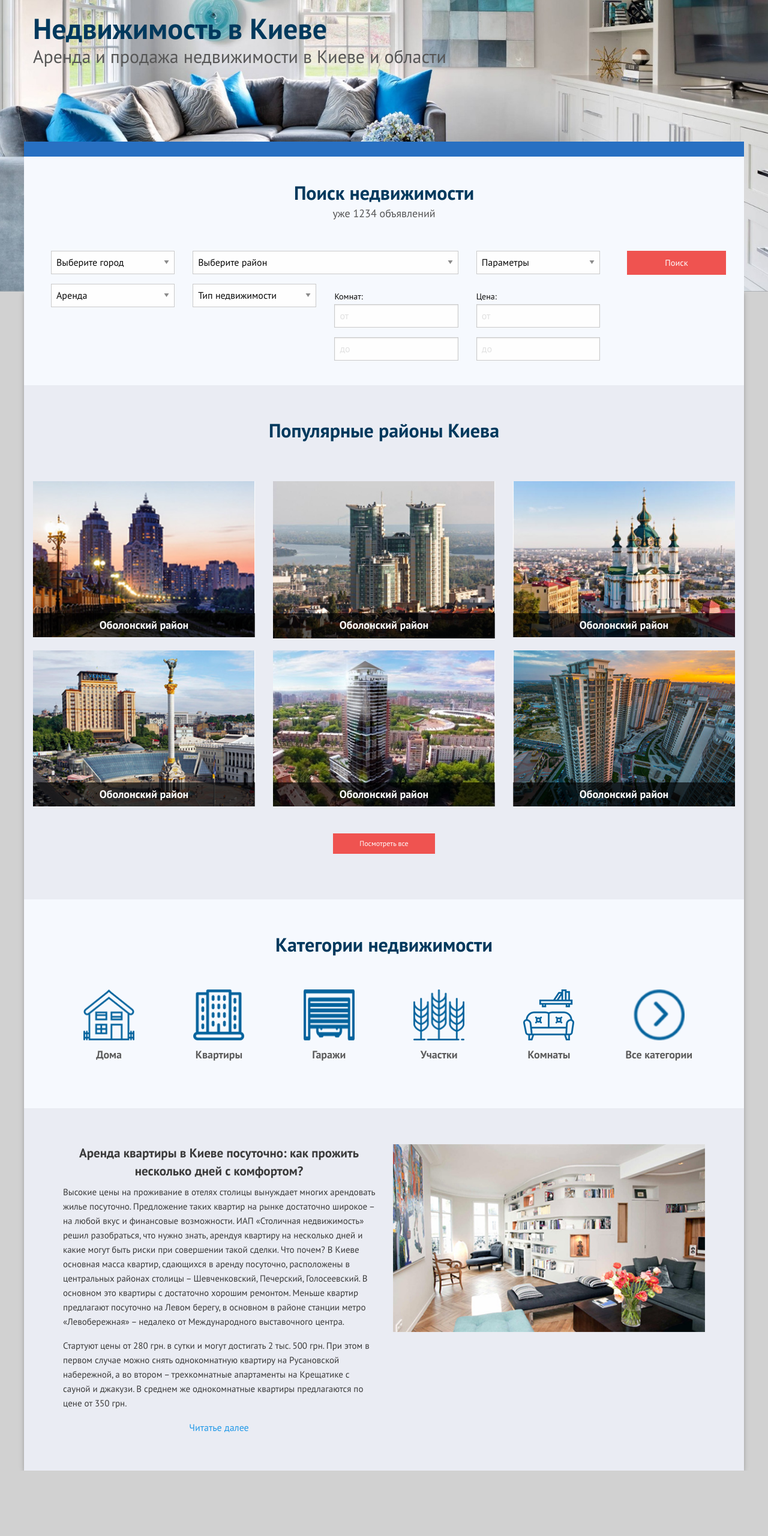
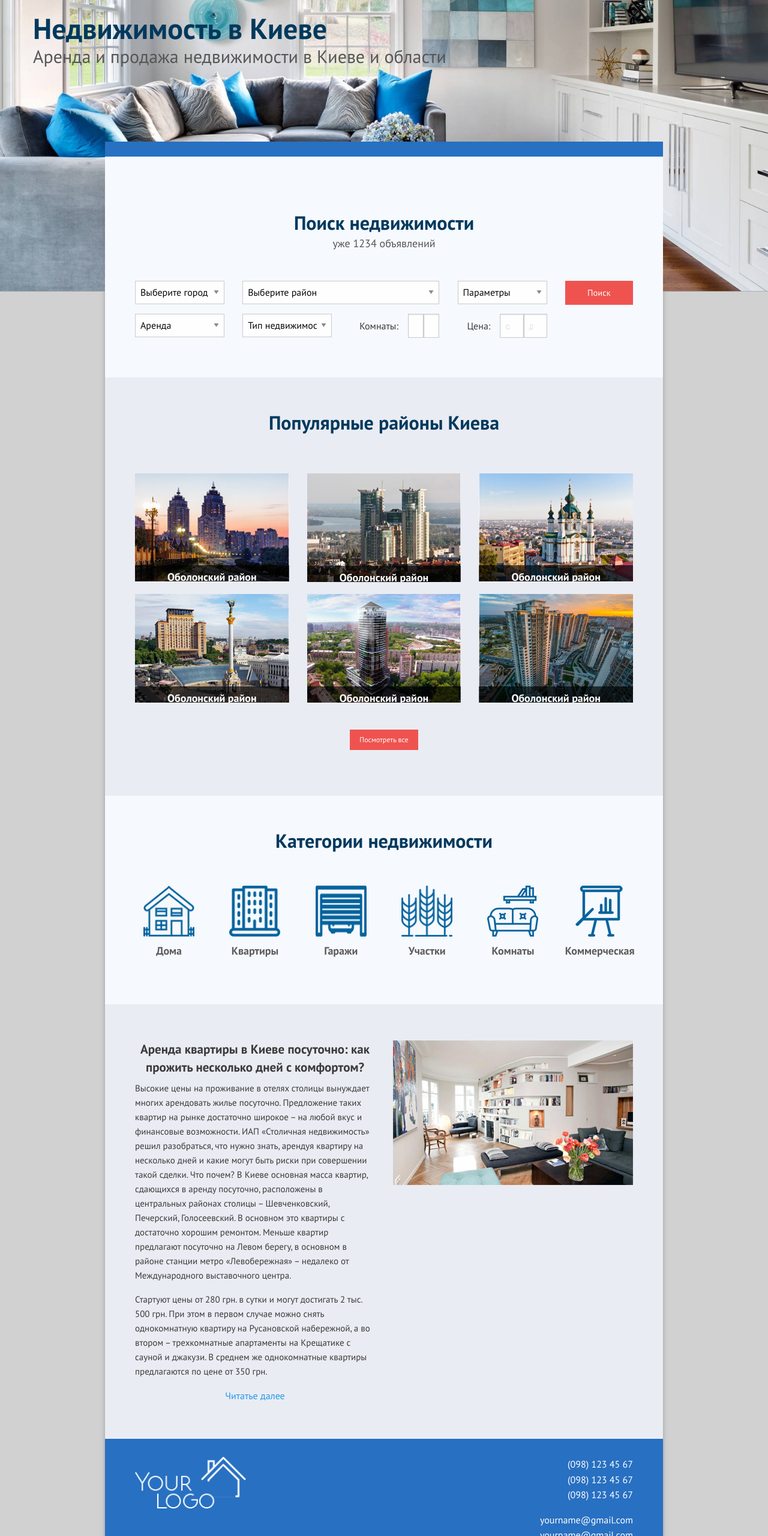
Before and after one commit to vorobiovkirill/lucky-house, a website: page src/index.html in a window 1280 px wide. Shown: the part 240-2800 px from the top of the page at 60% size. Before the commit the page ends 2691 px from the top, so only its background shows below. Drawn offline with Linux system fonts and the light colour scheme.

Commit message:
Обновление от 02.09.16

```diff
--- a/gulpfile.js
+++ b/gulpfile.js
@@ -72,10 +72,7 @@ gulp.task('removebuild', function() {
 // // =========================================
 gulp.task('build', ['removebuild', 'sass', 'libs'], function() {
 
-	var buildCss = gulp.src([ // Переносим библиотеки в продакшен
-		'src/css/style.css',
-		'src/css/libs.min.css'
-		])
+	var buildCss = gulp.src('src/css/**/*')
 	.pipe(gulp.dest('build/css'))
 
 	var buildFonts = gulp.src('src/fonts/**/*') // Переносим шрифты в продакшен
@@ -87,6 +84,9 @@ gulp.task('build', ['removebuild', 'sass', 'libs'], function() {
 	var buildHtml = gulp.src('src/*.html') // Переносим HTML в продакшен
 	.pipe(gulp.dest('build'));
 
+	var buildImage = gulp.src('src/img/**/*') // Переносим HTML в продакшен
+	.pipe(gulp.dest('build/img'));
+
 });
 // // =============================
 // Создаем задачу для очистки кеша
--- a/src/index.html
+++ b/src/index.html
@@ -112,13 +112,17 @@
 
 		</section>
 
-		<main class="large-collapse mdshadow page-content row">
+		<main class="page-content">
 
-			<!-- SECTION SEARCH START -->
+			<div class="row small-12 medium-8 large-9 columns">
 
-			<section class="section-white section-margin-top">
+				<div class="mdshadow">
 
-				<div class="search-section">
+					<!-- ========================== SECTION SEARCH START ========================== -->
+
+					<section id="lh-search" class="section-white section-margin-top lh-search-section">
+
+						<div class="lh-search-wrapper">
 
 							<div class="row">
 
@@ -150,7 +154,7 @@
 
 														<div class="medium-3 columns">
 
-													<div class="form-group">
+															<div class="form-group city-field">
 
 																<label>
 																	<select placeholder="Выберите город">
@@ -164,7 +168,7 @@
 
 														<div class="medium-6 columns">
 
-													<div class="form-group">
+															<div class="form-group district-field">
 
 																<label>
 																	<select placeholder="Выберите район">
@@ -178,7 +182,7 @@
 
 														<div class="medium-3 columns">
 
-													<div class="form-group">
+															<div class="form-group settings-field">
 
 																<label>
 																	<select placeholder="Параметры">
@@ -196,7 +200,7 @@
 
 														<div class="medium-3 columns">
 
-													<div class="form-group">
+															<div class="form-group arenda-field">
 
 																<label>
 																	<select>
@@ -210,7 +214,7 @@
 
 														<div class="medium-3 columns">
 
-													<div class="form-group">
+															<div class="form-group type-field">
 
 																<label>
 																	<select placeholder="Тип недвижимости">
@@ -224,12 +228,17 @@
 
 														<div class="medium-3 columns">
 
-													<div class="form-group">
+															<div class="form-group rooms-field">
 
-														<label for="middle-label" class="text-left middle">Комнат:
-															<input type="text" id="middle-label" placeholder="от">
-															<input type="text" id="middle-label" placeholder="до">
-														</label>
+																<div class="input-group">
+																	<span class="input-group-label">Комнаты:</span>
+																	<div class="input-group-field">
+																		<input class="input-group-field" type="number" placeholder="от">
+																	</div>
+																	<div class="input-group-field">
+																		<input class="input-group-field" type="number" placeholder="до">
+																	</div>
+																</div>
 
 															</div>
 
@@ -237,12 +246,17 @@
 
 														<div class="medium-3 columns">
 
-													<div class="form-group">
+															<div class="form-group price-field">
 
-														<label for="middle-label" class="text-left middle">Цена:
-															<input type="text" id="middle-label" placeholder="от">
-															<input type="text" id="middle-label" placeholder="до">
-														</label>
+																<div class="input-group">
+																	<span class="input-group-label">Цена:</span>
+																	<div class="input-group-field">
+																		<input class="input-group-field" type="number" placeholder="от">
+																	</div>
+																	<div class="input-group-field">
+																		<input class="input-group-field" type="number" placeholder="до">
+																	</div>
+																</div>
 
 															</div>
 
@@ -278,11 +292,13 @@
 
 					</section>
 
-			<!-- SECTION SEARCH END -->
+					<!-- SECTION ========================== SEARCH END ========================== -->
 
-			<!-- SECTION DISTRICTS START -->
+					<!-- SECTION ========================== DISTRICTS START ========================== -->
 
-			<section id="re_districts" class="section section-grey re-district-section">
+					<section id="lh_districts" class="section section-grey lh-district-section">
+
+						<div class="lh-districts-wrapper">
 
 							<div class="row">
 
@@ -297,8 +313,6 @@
 								</div>
 
 							</div>
-
-				<div class="districts-wrapper">
 
 							<div class="row">
 
@@ -440,8 +454,6 @@
 
 							</div>
 
-				</div>
-
 							<div class="row">
 
 								<div class="columns small-6 large-2 large-offset-5 small-offset-3">
@@ -452,13 +464,17 @@
 
 							</div>
 
+						</div>
+
 					</section>
 
-			<!-- SECTION DISTRITS END -->
+					<!--========================== SECTION DISTRITS END ========================== -->
 
-			<!-- CATEGORY START -->
+					<!--========================== CATEGORY  START ========================== -->
 
-			<section id="re_category" class="section section-white re-category-section">
+					<section id="lh_category" class="section section-white lh-category-section">
+
+						<div class="lh-category-wrapper">
 
 							<div class="row">
 
@@ -473,8 +489,6 @@
 								</div>
 
 							</div>
-
-				<div class="category-wrapper">
 
 							<div class="row">
 
@@ -564,9 +578,9 @@
 
 										<a href="" title="">
 
-									<img class="category-icon" src="img/category icons/next.png" alt="">
+											<img class="category-icon" src="img/category icons/presentation.png" alt="">
 
-									<span>Все категории</span>
+											<span>Коммерческая</span>
 
 										</a>
 
@@ -580,13 +594,13 @@
 
 					</section>
 
-			<!-- CATEGORY END -->
+					<!-- ========================== CATEGORY END ========================== -->
 
-			<!-- ABOUT START  -->
+					<!-- ========================== ABOUT START ========================== -->
 
-			<section id="re-about" class="section section-grey re-about-section">
+					<section id="lh-about" class="section section-grey lh-about-section">
 
-				<div class="re-about-wrapper">
+						<div class="lh-about-wrapper">
 
 							<div class="row">
 
@@ -622,13 +636,82 @@
 
 					</section>
 
-				<!-- ABOUT END  -->
+					<!-- ========================== ABOUT END ========================== -->
+
+					<!-- ========================== FOOTER START ========================== -->
+
+					<footer class="page-footer">
+
+						<div class="footer-top">
+
+							<div class="row">
+
+								<div class="small-12 medium-4 large-3 columns">
+
+									<div class="footer-logo">
+
+										<img src="img/logo/logo-w.png" alt="logo">
+
+									</div>
+
+								</div>
+
+								<div class="small-12 medium-4 large-6 columns">
+
+
+								</div>
+
+								<div class="small-12 medium-4 large-3 columns">
+
+									<div class="footer-contacts text-right">
+
+										<ul>
+											<li><a href="" title="">(098) 123 45 67</a></li>
+											<li><a href="" title="">(098) 123 45 67</a></li>
+											<li><a href="" title="">(098) 123 45 67</a></li>
+										</ul>
+
+										<ul>
+											<li><a href="" title="">yourname@gmail.com</a></li>
+											<li><a href="" title="">yourname@gmail.com</a></li>
+										</ul>
+
+									</div>
+
+								</div>
+
+							</div>
+
+						</div>
+
+						<div class="footer-bottom">
+
+							<div class="small-12 medium-6 large-6 large-centered">
+
+								<div class="copyright-text lantrix-footer-hover">
+
+									<span>© 2016 All right reserved. Designed and Developed by<br>
+										<a href="https://lantrix.com.ua/" data-hover="Lantrix" title="Создание сайта - студия Lantrix">
+											Lantrix
+										</a></span>
+
+									</div>
+
+								</div>
+
+							</div>
+
+						</footer>
+
+						<!-- ========================== FOOTER END ========================== -->
+
+					</div>
+
+				</div>
 
 			</main>
 
-			<footer class="page-footer">
 
-			</footer>
 
 		</div>
 
--- a/src/sass/_base.sass
+++ b/src/sass/_base.sass
@@ -20,6 +20,9 @@ a
 	cursor: pointer
 	&:hover
 		text-decoration: none
+
+ol, ul
+	list-style-type: none
 
 h1, h2, h3, h4, h5, h6
 	font:
--- a/src/sass/style.sass
+++ b/src/sass/style.sass
@@ -4,6 +4,7 @@
 @import "libs"
 @import "buttons"
 
+/* HEADER START */
 .page-header
 	background: #fff
 
@@ -27,8 +28,8 @@
 	background: $main-color
 
 
+/* SECTION HERO INTRO BANNER START */
 
-/* SECTION HERO INTRO BANNER */
 .hero-img
 	width: 100%
 	height: 75vh
@@ -58,10 +59,11 @@
 		color: #565656
 
 
-/* SECTION SEARCH */
-.search-section
+/* SECTION SEARCH START */
+
+.lh-search-wrapper
 	border-top: 25px solid $main-color
-
+	padding: 50px
 	.search-title
 		padding: 45px 0 50px
 
@@ -72,24 +74,33 @@
 			line-height: rem(18)
 			color: #565656
 
+.search-house
+	.rooms-field, .price-field
+		.input-group-label
+			background: transparent
+			border: none
+			color: #3a3a3a
 
-/* DISTRICTS SECTION*/
+/* DISTRICTS SECTION START */
 
-.districts-wrapper
+.lh-districts-wrapper
+	padding: 0 50px
 
 	.district-item
 		position: relative
 		margin: 10px auto
 		overflow: hidden
+
 		&:hover .districts-content
 			bottom: 0
 			background: rgba(40,112,194,0.65)
+
 		&:hover .districts-content h4
 			padding: 30% 0 0
 
 		.districts-content
 			+size(100%)
-			@include position(absolute, null null -220px null)
+			@include position(absolute, null null -85% null)
 			background: rgba(0,0,0,0.65)
 			text-align: center
 			h4
@@ -103,16 +114,17 @@
 .view-all
 	margin-top: 35px
 
+/* CATEGORY SECTION START */
 
+.lh-category-wrapper
+	padding: 0 50px
 
-/* CATEGORY SECTION */
-.category-wrapper
-	padding: 0 50px
 	.category-item
 		font-size: 0
 		line-height: 1
 		position: relative
 		margin-bottom: 20px
+
 		.category-icon
 			+size(85px)
 		span
@@ -122,19 +134,69 @@
 			font-weight: bold
 			color: #5c5c5c
 
-/* ABOUT */
+/* SECTION ABOUT START */
 
-.re-about-wrapper
+.lh-about-wrapper
 	padding: 0 50px
 
 	.about-text-wrapper
 
-		h4
 		p
 			text-align: left
 			font-size: rem(15)
 			color: #3a3a3a
 
+/* FOOTER START */
+.page-footer
+	background: $main-color
+	color: #fff
+	a
+		color: #fff
+
+	.footer-top
+		padding: 30px 50px
+
+	.footer-bottom
+		background: darken($main-color, 10%)
+		padding: 5px 0
+
+		.copyright-text
+			text-align: center
+			color: #fff
+
+			a
+				transition: all .2s ease
+				font-size: 12px
+				font-weight: 300
+				position: relative
+				display: inline-block
+				text-decoration: none
+				letter-spacing: 4px
+				text-transform: uppercase
+				color: #bcccdb
+				outline: none
+				text-shadow: 0 0 1px rgba(255,255,255,.3)
+
+		.lantrix-footer-hover
+			a
+				padding: 5px 0
+				color: #ecf0f1
+				text-shadow: none
+				&:before
+					position: absolute
+					top: 0
+					left: 0
+					overflow: hidden
+					max-width: 0
+					padding: 5px 0
+					content: attr(data-hover)
+					transition: max-width .5s
+					color: #fff
+					border-bottom: 1px solid #fff
+
+				&:hover:before, &:focus:before
+					max-width: 100%
+
 
 //ALWAYS END
 @import "media"
```
Also changed, not shown: src/css/style.min.css, src/img/category icons/presentation.png (added), src/img/logo/logo-w.jpg (added), src/img/logo/logo-w.png (added). Lines whose indentation alone changed are shown as unchanged.
